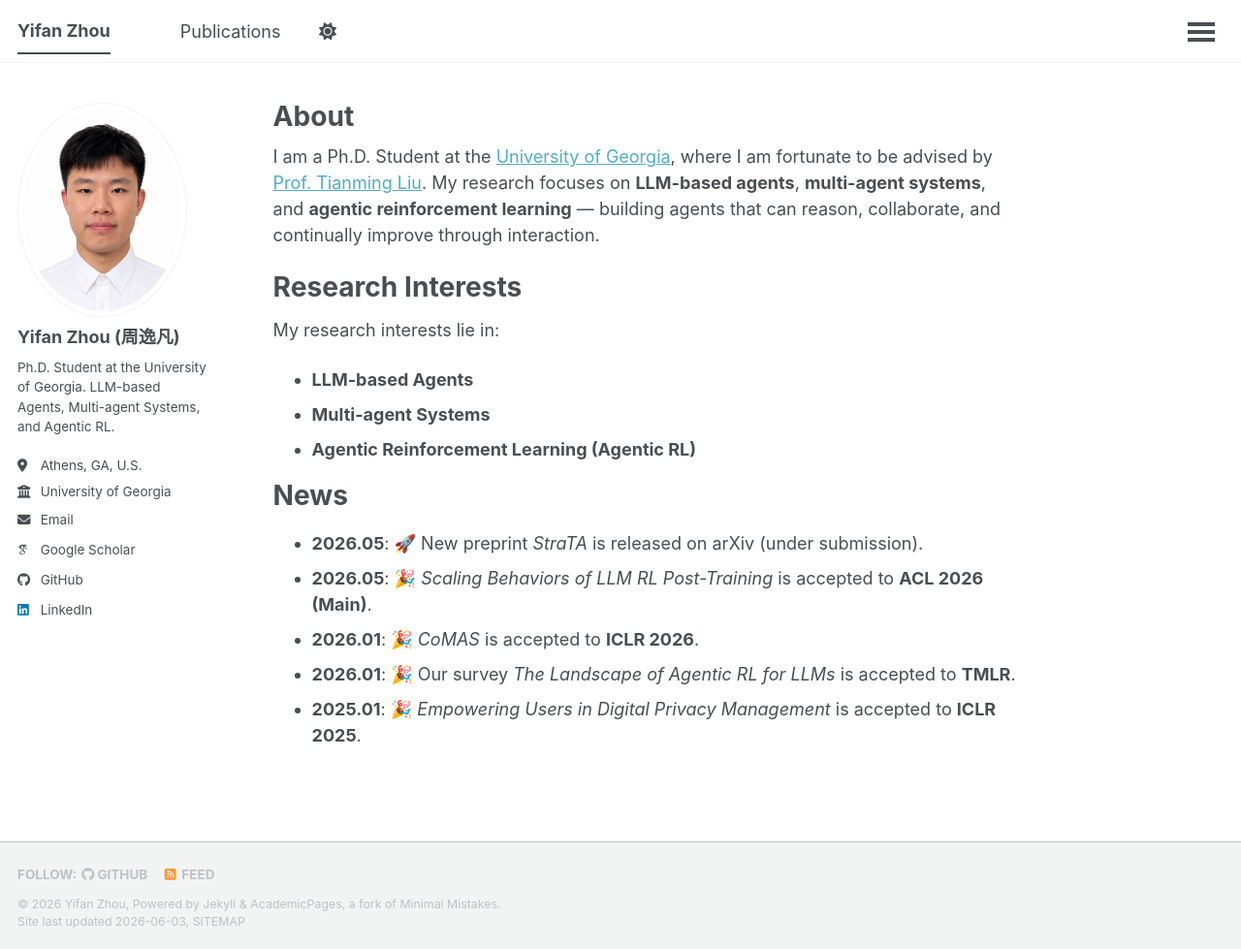
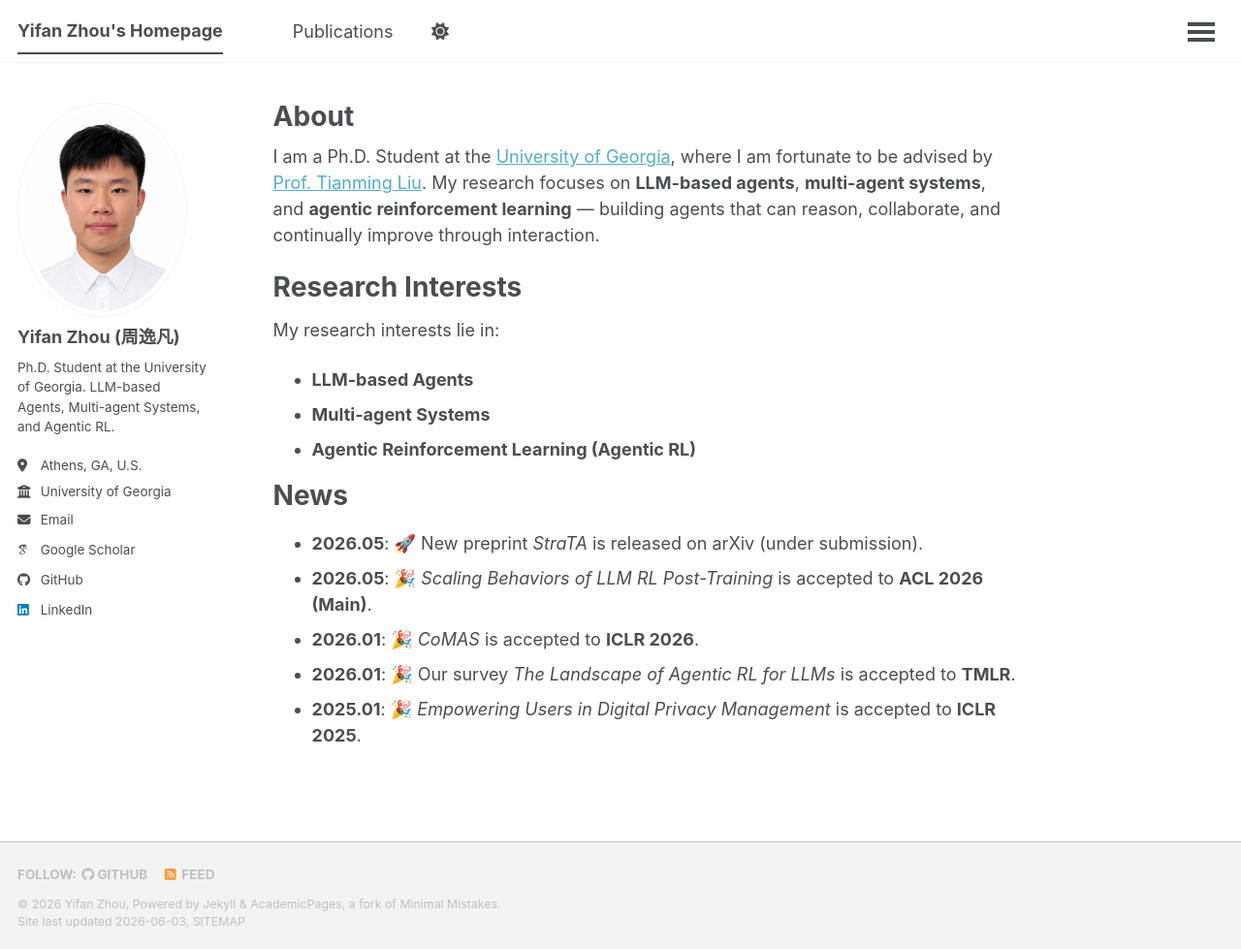
Before and after one commit to yyifan-Onyen/personal_website, a Jekyll site: the page built from _pages/about.md, in a window 1280 px wide and 979 px high. Shown: the whole window at 97% size. Built offline with Jekyll 4.4.1, drawn with Linux system fonts in a browser that asks for light colours; some web fonts are replaced; a script that is not in the unit is left out.

Commit message:
Set masthead title to "Yifan Zhou's Homepage"
Co-Authored-By: Claude Opus 4.7 <noreply@anthropic.com>

```diff
--- a/_config.yml
+++ b/_config.yml
@@ -9,7 +9,7 @@
 # Basic Site Settings
 locale                   : "en-US"
 site_theme               : "default" # The available themes options are "default", "air", "sunrise", "mint", "dirt" and "contrast"
-title                    : "Yifan Zhou"
+title                    : "Yifan Zhou's Homepage"
 title_separator          : "-"
 name                     : &name "Yifan Zhou"
 description              : &description "Yifan Zhou's academic homepage — LLM-based Agents, Multi-agent Systems, and Agentic RL."
```
